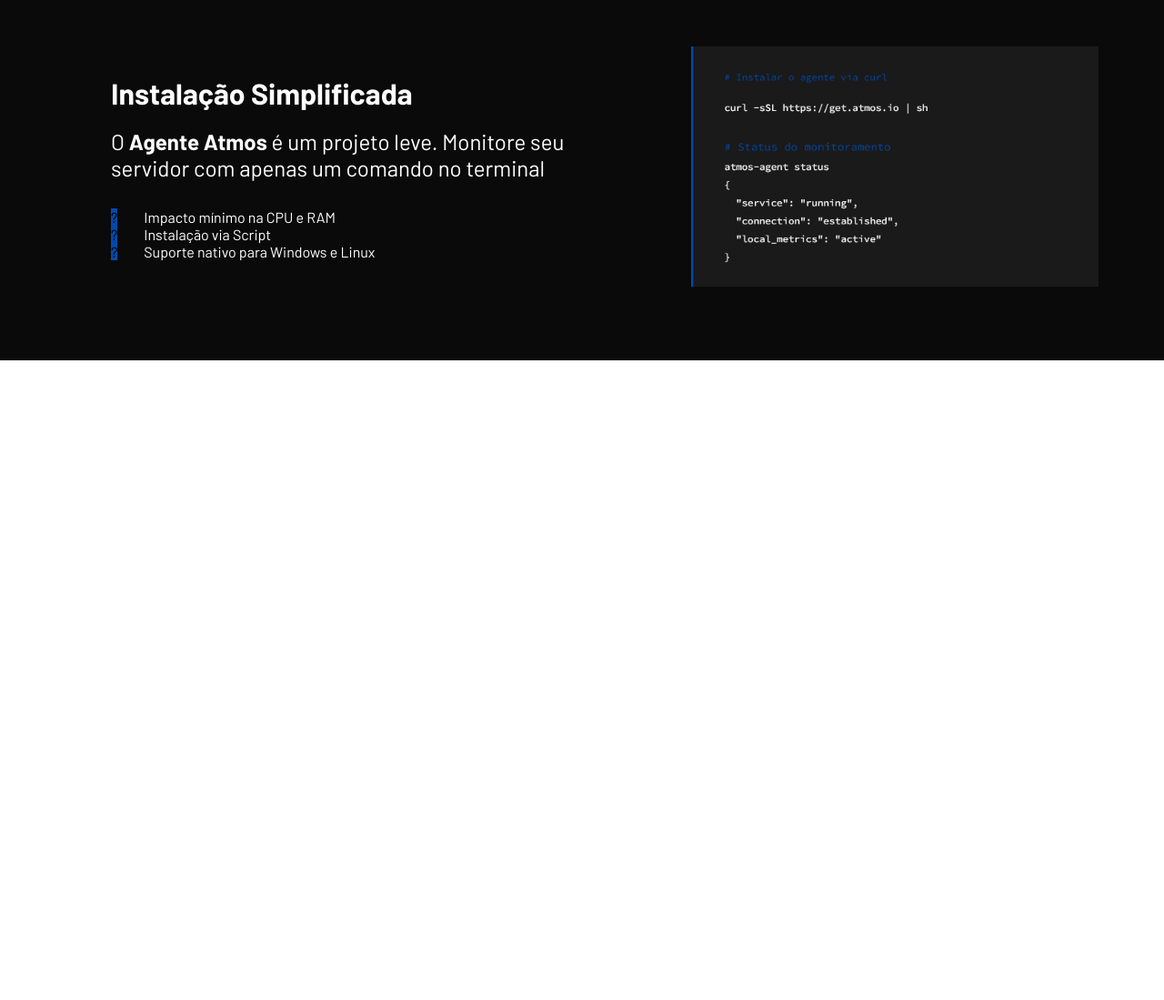
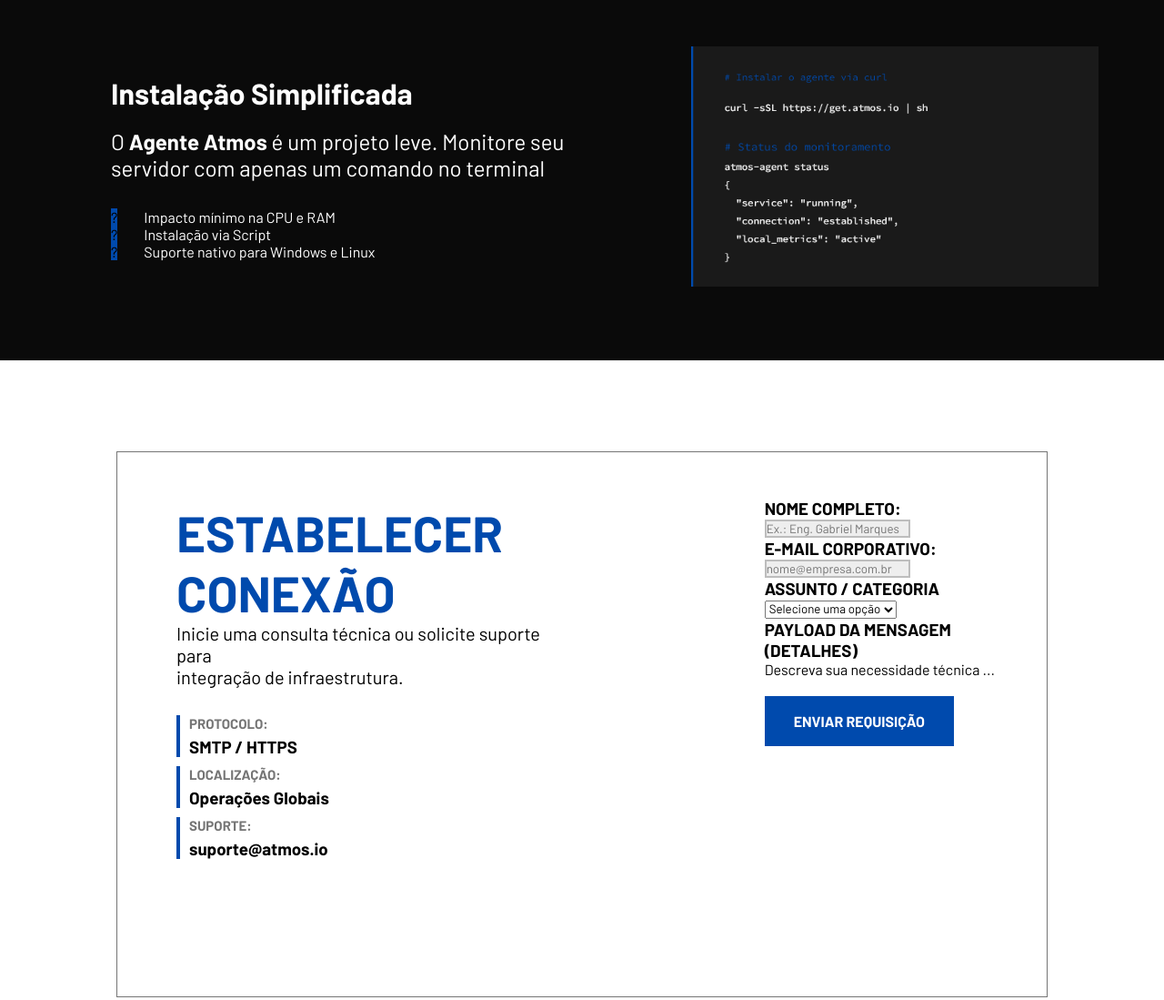
Before and after one commit to GuilhermeSoutoS/Atmos, a website: page public/index.html in a window 1280 px wide. Shown: the part 1438-2537 px from the top of the page at 91% size. Before the commit the page ends 1834 px from the top, so only its background shows below. Drawn offline with Linux system fonts and the light colour scheme.

Commit message:
Implementação contato Index

```diff
--- a/public/assets/css/index.css
+++ b/public/assets/css/index.css
@@ -463,3 +463,56 @@
   background-color: var(--color-blue);
   color: var(--color-black);
 }
+
+
+.container-contato{
+  display: flex;
+  width: auto;
+  height: 100vh;
+  justify-content: center;
+  align-items: center;
+}
+
+.contato{
+  display: flex;
+  border: 1px solid var(--color-opaque);
+  width: 80vw;
+  height: 75vh;
+  gap: 200px;
+  padding-left:  60px;
+  padding-top: 50px;
+
+}
+
+.contato h1{
+  color: var(--color-blue);
+  font-size: 55px;
+}
+.input-contato input{
+  border: 2px solid var(--color-divider);
+  background-color: var(--color-ghost);
+}
+
+.container-contato .info-contato p{
+  color: var(--color-opaque);
+  text-transform: uppercase;
+  font-weight: bold;
+  font-size: 15px;
+  margin: 0px;
+  margin-bottom: 5px;
+}
+
+.info-contato{
+  border-left: 4px solid var(--color-blue);
+  margin-bottom: 10px;
+  padding-left: 10px;
+}
+
+.texto-contato p{
+  font-size: 20px;
+  margin-bottom: 30px;
+}
+
+.texto-contato{
+padding: 5px;
+}
--- a/public/index.html
+++ b/public/index.html
@@ -184,7 +184,57 @@
       </div>
     </div>
 
+    <div class="container-contato">
+      <div class="contato">
+        <div class="texto-contato">
+          <h1>ESTABELECER <br>
+            CONEXÃO</h1>
 
+          <p>Inicie uma consulta técnica ou solicite suporte para <br>
+            integração de infraestrutura.</p>
+
+          <div class="info-contato">
+            <p>PROTOCOLO: </p>
+            <h3>SMTP / HTTPS</h3>
+          </div>
+
+          <div class="info-contato">
+            <p>LOCALIZAÇÃO: </p>
+            <h3>Operações Globais</h3>
+          </div>
+
+          <div class="info-contato">
+            <p>SUPORTE: </p>
+            <h3>suporte@atmos.io</h3>
+          </div>
+
+        </div>
+
+        <div class="input-contato">
+          <h3>NOME COMPLETO:</h3>
+          <input type="text" placeholder="Ex.: Eng. Gabriel Marques">
+
+          <h3>E-MAIL CORPORATIVO:</h3>
+          <input type="text" placeholder="nome@empresa.com.br">
+
+          <h3>ASSUNTO / CATEGORIA</h3>
+          <select name="">
+            <option value="" selected disabled>Selecione uma opção</option>
+            <option value="">Suporte à instalação</option>
+            <option value=""></option>
+          </select>
+
+          <h3>PAYLOAD DA MENSAGEM (DETALHES)</h3>
+          <label for="">Descreva sua necessidade técnica ...</label> <br>
+
+          <div class="buttons">
+            <a href="">
+              ENVIAR REQUISIÇÃO
+            </a>
+          </div>
+        </div>
+      </div>
+    </div>
 
 
 
```
